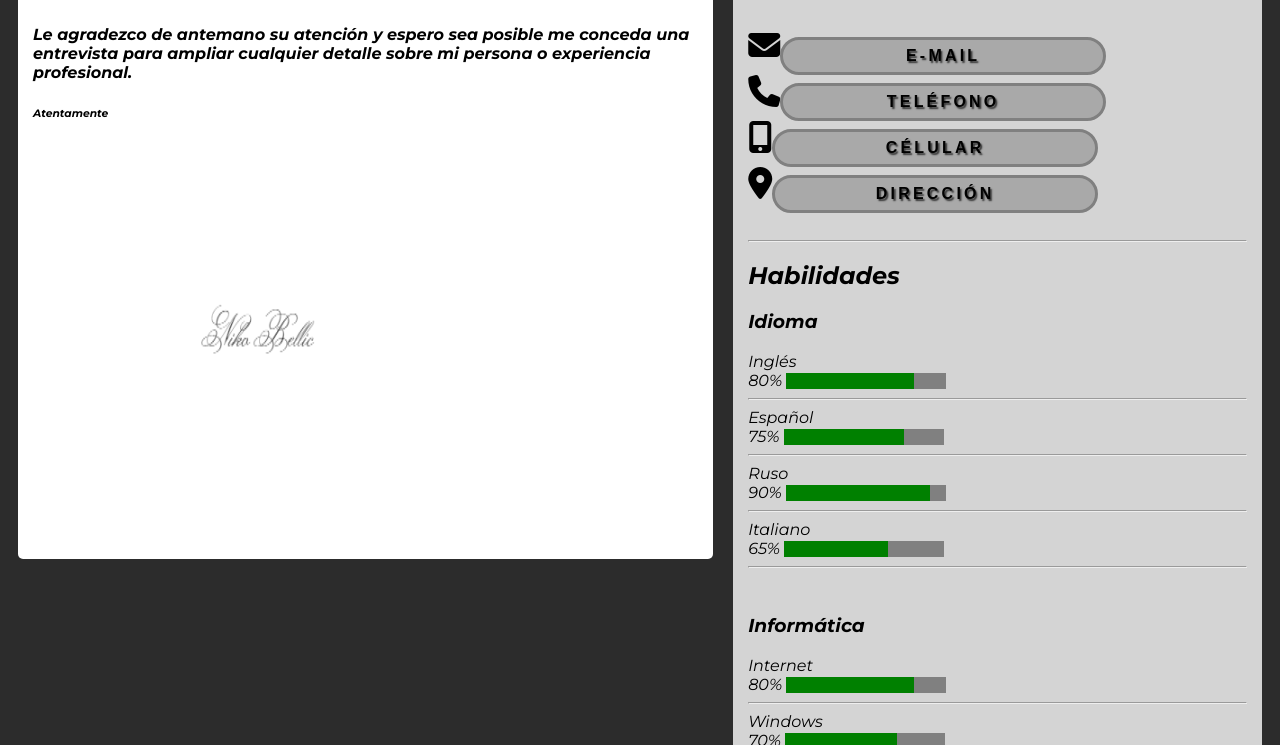
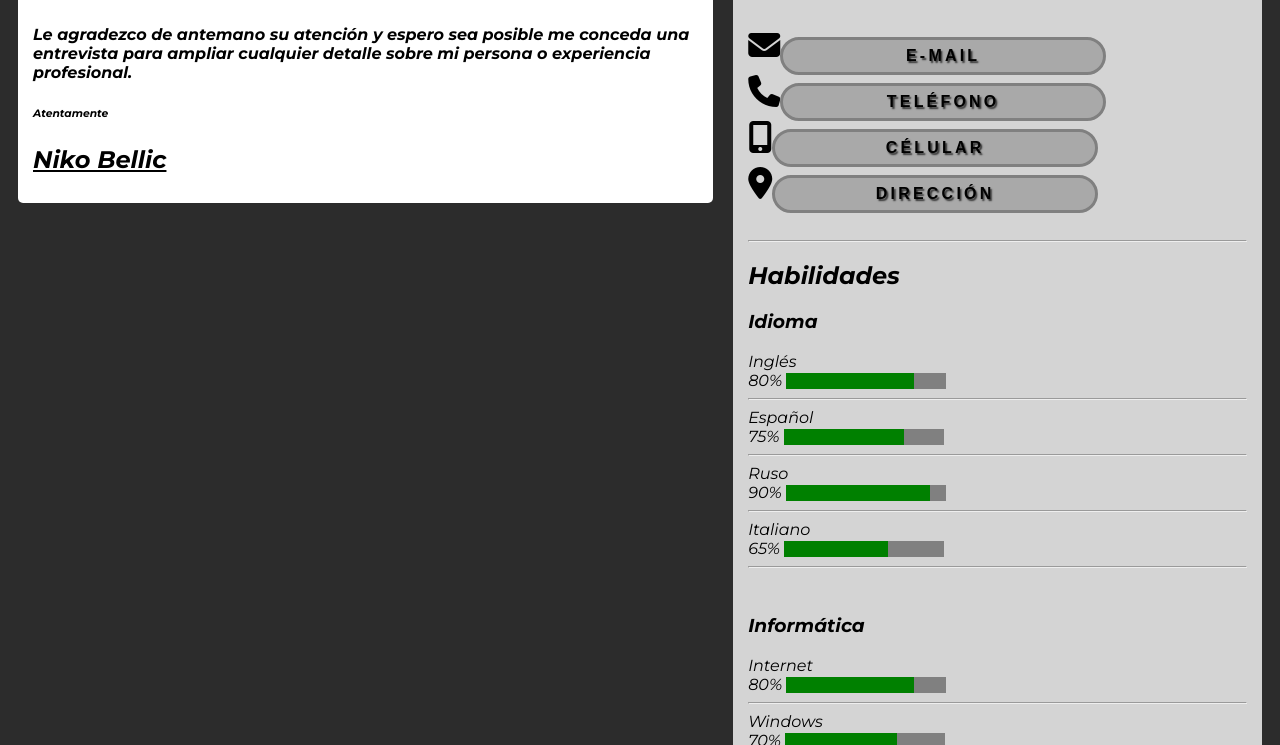
Before and after one commit to maurogomez33/maurogomez.github.io, a plain HTML site: page paginas/carta-de-presentacion.html in a window 1280 px wide. Shown: the part 599-1344 px from the top of the page. Drawn offline with Linux system fonts and the light colour scheme; a web font is replaced by a local one.

Commit message:
initial commit

```diff
--- a/paginas/carta-de-presentacion.html
+++ b/paginas/carta-de-presentacion.html
@@ -34,7 +34,7 @@
             <p><b>Le agradezco de antemano su atención y espero sea posible me conceda una entrevista para ampliar cualquier detalle
                 sobre mi persona o experiencia profesional.</b></p>
             <h6>Atentamente</h6>
-            <img src="/paginas/imagenes/firma.png" width="450px" height="400px">
+            <h2><u>Niko Bellic</u></h2>
 
         </div>
 
```
